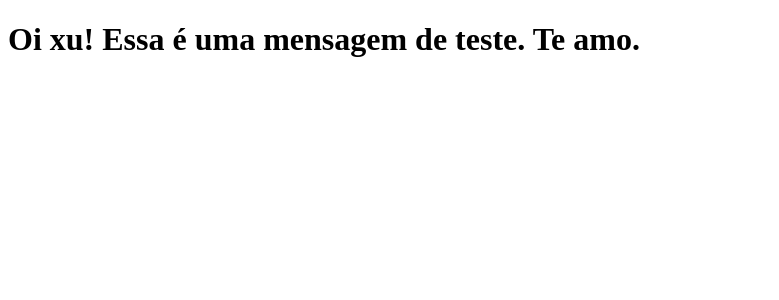
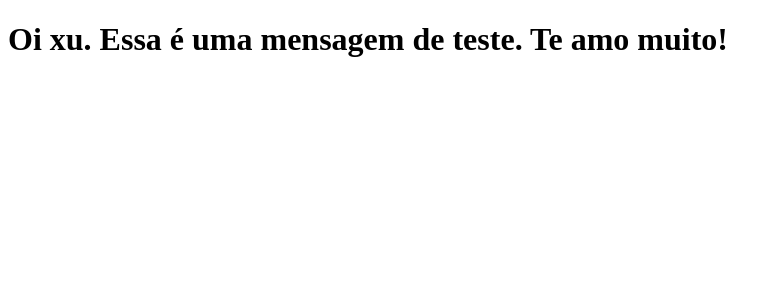
Before and after one commit to lhgms/clone-tabnews, a Next.js app: page / in a window 1280 px wide. Shown: the top 300 px of the page, without its empty margins (0-779 px from the left). Built offline with nearby package versions, Linux system fonts and the light colour scheme.

Commit message:
Nova mudança na frase

```diff
--- a/pages/index.js
+++ b/pages/index.js
@@ -1,5 +1,5 @@
 function Home() {
-    return<h1>Oi xu! Essa é uma mensagem de teste. Te amo.</h1>
+    return<h1>Oi xu. Essa é uma mensagem de teste. Te amo muito!</h1>
 }
 
 export default Home;
```
